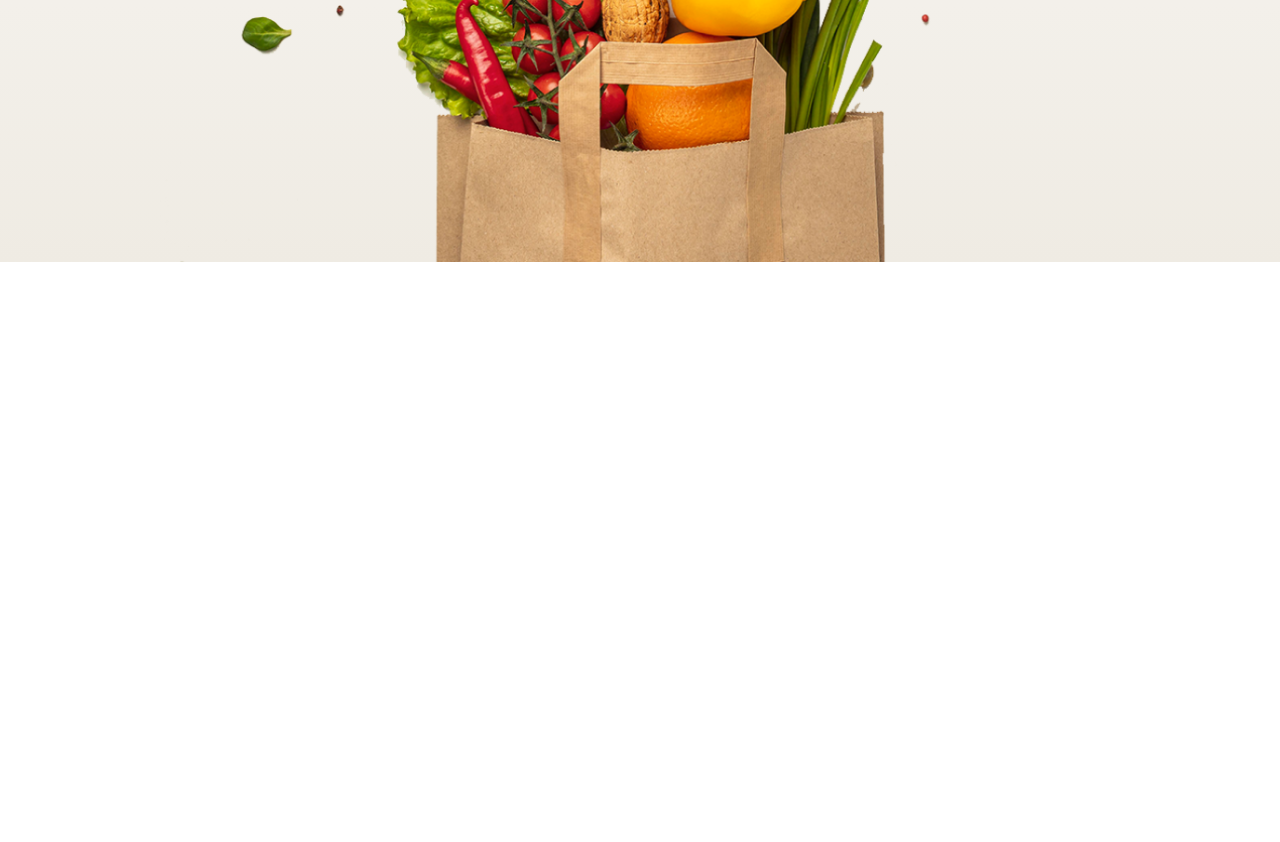
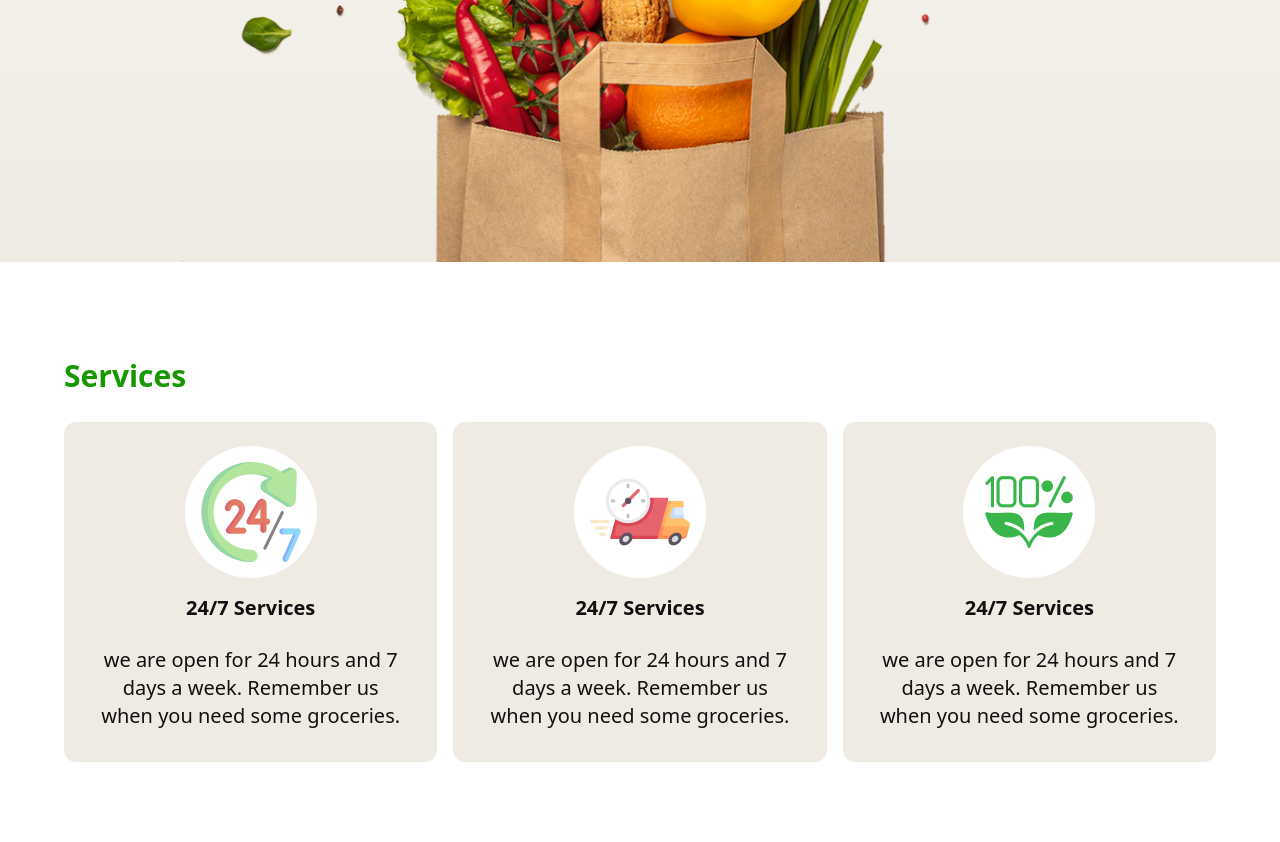
Before and after one commit to Mahdi-CSE/b11-Assignment-03-cat-02, a plain HTML site: page index.html in a window 1280 px wide. Shown: the part 947-1789 px from the top of the page. Before the commit the page ends 1209 px from the top, so only its background shows below. Drawn offline with nearby package versions, Linux system fonts and the light colour scheme.

Commit message:
Added the Service Section

```diff
--- a/index.html
+++ b/index.html
@@ -39,12 +39,11 @@
          </section>
          <!-- Navbar ends here -->
           <!-- Banner starts here -->
-           <section class="w-full mt-24 bg-gradient-to-b from-[#FFFFFF] to-[#EFEBE3]">
+           <section class="w-full lg:mt-24 bg-gradient-to-b from-[#FFFFFF] to-[#EFEBE3]">
             <div class="w-full lg:w-[75%] lg:mx-auto">
                 <!-- Banner description starts here -->
              <div class="px-8 text-center pt-12">
-                <h3 class="text-4xl font-bold pb-4 lg:pb-8 text-[#111111] lg:w-[60%] lg:mx-auto">Freshness <span class="text-[#179800]">You Can
-                    Count</span> On, Prices You’ll Love!</h3>
+                <h3 class="text-4xl font-bold pb-4 lg:pb-8 text-[#111111] lg:w-[60%] lg:mx-auto">Freshness <span class="text-[#179800]">You Can Count</span> On, Prices You’ll Love!</h3>
                 <p class="text-[#111111] text-lg font-thin pb-4 lg:pb-8 lg:w-[60%] lg:mx-auto lg:font-normal">Shop your daily essentials at unbeatable prices. From fresh produce to pantry staples, we’ve got you covered every day!</p>
              </div>
              <!-- Banner description ends here -->
@@ -59,7 +58,39 @@
     </header>
     <!-- header ends here -->
     <main>
-
+        <!-- Main body starts here -->
+         <!-- Service Section starts here -->
+          <section class="w-[90%] mx-auto pt-6 lg:pt-20 lg:pb-20">
+            <h3 class="text-3xl text-[#179800] font-bold pt-4 lg:pb-7 pb-4">Services</h3>
+            <!-- card area starts-->
+             <div class="space-y-5 lg:flex lg:justify-between lg:space-x-4 lg:space-y-0">
+                <div class="flex flex-col justify-center items-center bg-[#EFEBE3] rounded-xl p-6">
+                    <div class="bg-white rounded-full p-4">
+                        <img src="assets/service.png" alt="">
+                    </div>
+                    <h3 class="font-bold p-4 text-xl text-[#111111]">24/7 Services </h3>
+                    <p class="text-center font-thin p-2 text-xl text-[#111111]">we are open for 24 hours and 7 days a week. Remember us when you need some groceries.</p>
+                 </div>
+                 <div class="flex flex-col justify-center items-center bg-[#EFEBE3] rounded-xl p-6">
+                    <div class="bg-white rounded-full p-4">
+                        <img  src="assets/delivery.png" alt="">
+                    </div>
+                    <h3 class="font-bold p-4 text-xl text-[#111111]">24/7 Services </h3>
+                    <p class="text-center font-thin p-2 text-xl text-[#111111]">we are open for 24 hours and 7 days a week. Remember us when you need some groceries.</p>
+                 </div>
+                    <div class="flex flex-col justify-center items-center bg-[#EFEBE3] rounded-xl p-6">
+                    <div class="bg-white rounded-full p-4" src="assets/delivery.png">
+                        <img src="assets/healthy.png" alt="">
+                    </div>
+                    <h3 class="font-bold p-4 text-xl text-[#111111]">24/7 Services </h3>
+                    <p
+                    class="text-center font-thin p-2 text-xl text-[#111111]">we are open for 24 hours and 7 days a week. Remember us when you need some groceries.</p>
+                 </div>
+             </div>
+             <!-- card area ends -->
+          </section>
+          <!-- Service Section ends here -->
+         <!-- Main body ends here -->
     </main>
     <footer>
 
```
